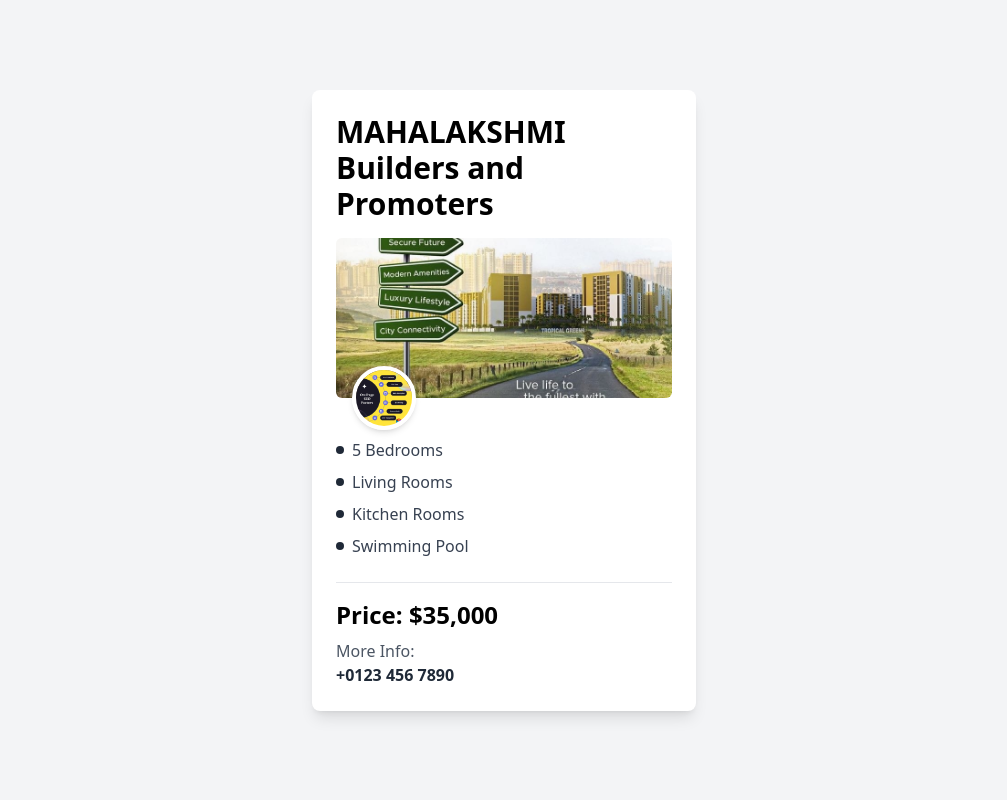
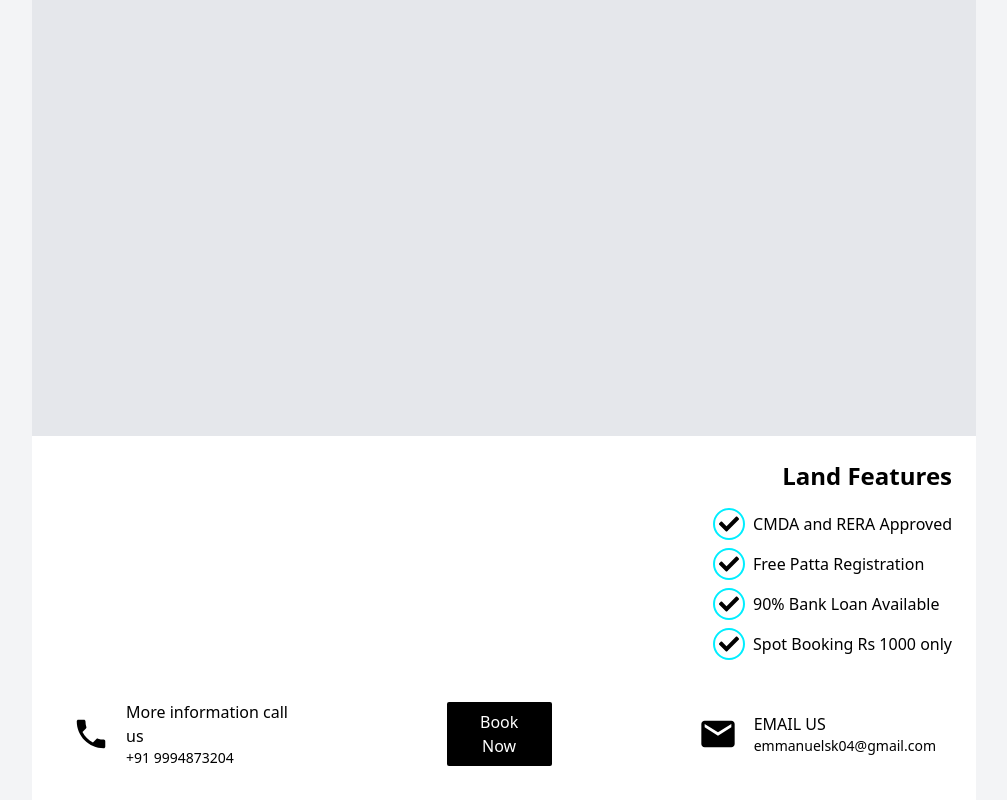
Before and after one commit to Gokkull04/mahalakshmi-app, a React (Create React App) app: page / in a window 1280 px wide. Shown: the whole page, without its empty margins (136-1143 px from the left). Built offline with nearby package versions, Linux system fonts and the light colour scheme.

Commit message:
footer done

```diff
--- a/package.json
+++ b/package.json
@@ -3,11 +3,13 @@
   "version": "0.1.0",
   "private": true,
   "dependencies": {
+    "@heroicons/react": "^2.1.5",
     "@testing-library/jest-dom": "^5.17.0",
     "@testing-library/react": "^13.4.0",
     "@testing-library/user-event": "^13.5.0",
     "react": "^18.3.1",
     "react-dom": "^18.3.1",
+    "react-icons": "^5.3.0",
     "react-scripts": "5.0.1",
     "web-vitals": "^2.1.4"
   },
--- a/src/Home.js
+++ /dev/null
@@ -1,22 +0,0 @@
-import React from 'react';
-
-const HomePage = () => {
-  return (
-    <div className="min-h-screen bg-gray-100">
-      {/* Header */}
-      <header className="flex justify-between items-center bg-white p-4 shadow-md">
-        <h1 className="text-xl font-bold text-gray-800">Mahalakshmi Builders and Promoters</h1>
-        <div className="text-lg font-semibold text-blue-600">
-          Call 1234565432
-        </div>
-      </header>
-
-      {/* Main content goes here */}
-      <main className="p-8">
-        {/* Additional content */}
-      </main>
-    </div>
-  );
-};
-
-export default HomePage;
--- a/src/PropertyCard.js
+++ b/src/PropertyCard.js
@@ -1,70 +1,86 @@
-import React from "react";
-import maha0 from './img/maha-0.jpg'
-import maha1 from './img/maha-1.jpg'
+import React from 'react';
+import { MdEmail, MdPhone } from 'react-icons/md';
+import { FaCheck } from 'react-icons/fa';
 
-const PropertyCard = () => {
+function PropertyCard() {
   return (
-    <div className="bg-white rounded-lg shadow-lg w-96 p-6 relative">
-      {/* Social Media Icons */}
-      <div className="absolute top-4 right-4 flex space-x-2">
-        <a href="#" className="text-gray-600 hover:text-gray-800">
-          <i className="fab fa-facebook-f"></i>
-        </a>
-        <a href="#" className="text-gray-600 hover:text-gray-800">
-          <i className="fab fa-twitter"></i>
-        </a>
-        <a href="#" className="text-gray-600 hover:text-gray-800">
-          <i className="fab fa-instagram"></i>
-        </a>
+    <div className="min-h-screen flex flex-col">
+      {/* Gray Background Section */}
+      <div className="bg-gray-200 w-full flex-grow">
+        {/* Add any additional content here if needed */}
       </div>
 
-      {/* Main Content */}
-      <h2 className="text-3xl font-extrabold mb-4">MAHALAKSHMI Builders and Promoters</h2>
+      {/* Footer Section */}
+      <div className="bg-white text-black py-6 px-6 flex flex-col items-center w-full">
+        {/* Land Features Section */}
+        <div className="mb-4 w-full max-w-4xl flex justify-end">
+          <div className="text-right">
+            <h2 className="text-2xl font-bold">Land Features</h2>
+            <ul className="mt-4 space-y-2 list-disc list-inside">
+              <li className="flex items-center">
+                <div className="relative w-8 h-8 flex items-center justify-center">
+                  <div className="w-full h-full border-2 border-[#0ef] rounded-full flex items-center justify-center">
+                    <FaCheck className="text-black" style={{ fontSize: '1.25rem' }} />
+                  </div>
+                </div>
+                <span className="ml-2">CMDA and RERA Approved</span>
+              </li>
+              <li className="flex items-center">
+                <div className="relative w-8 h-8 flex items-center justify-center">
+                  <div className="w-full h-full border-2 border-[#0ef] rounded-full flex items-center justify-center">
+                    <FaCheck className="text-black" style={{ fontSize: '1.25rem' }} />
+                  </div>
+                </div>
+                <span className="ml-2">Free Patta Registration</span>
+              </li>
+              <li className="flex items-center">
+                <div className="relative w-8 h-8 flex items-center justify-center">
+                  <div className="w-full h-full border-2 border-[#0ef] rounded-full flex items-center justify-center">
+                    <FaCheck className="text-black" style={{ fontSize: '1.25rem' }} />
+                  </div>
+                </div>
+                <span className="ml-2">90% Bank Loan Available</span>
+              </li>
+              <li className="flex items-center">
+                <div className="relative w-8 h-8 flex items-center justify-center">
+                  <div className="w-full h-full border-2 border-[#0ef] rounded-full flex items-center justify-center">
+                    <FaCheck className="text-black" style={{ fontSize: '1.25rem' }} />
+                  </div>
+                </div>
+                <span className="ml-2">Spot Booking Rs 1000 only</span>
+              </li>
+            </ul>
+          </div>
+        </div>
 
-      {/* Property Image */}
-      <div className="relative mb-6">
-        <img
-          src={maha0}
-          alt="Property"
-          className="w-full h-40 object-cover rounded-md"
-        />
-        <div className="absolute -bottom-8 left-4 w-16 h-16 rounded-full overflow-hidden border-4 border-white shadow-md">
-          <img
-            src={maha1}
-            alt="Room"
-            className="w-full h-full object-cover"
-          />
-        </div>
-      </div>
+        {/* Footer Actions */}
+        <div className="flex items-center justify-between w-full max-w-4xl mt-4" style={{ gap: '8rem' }}>
+          {/* Phone Number Section */}
+          <a href="tel:+919994873204" className="flex items-center text-black py-2 px-4 rounded hover:text-gray-600">
+            <MdPhone className="h-10 w-10 mr-4" />
+            <div className="flex flex-col">
+              <span className="text-base">More information call us</span>
+              <span className="text-sm">+91 9994873204</span>
+            </div>
+          </a>
 
-      {/* Features List */}
-      <ul className="mt-10 mb-6 text-gray-700">
-        <li className="flex items-center mb-2">
-          <span className="w-2 h-2 bg-gray-800 rounded-full mr-2"></span>5 Bedrooms
-        </li>
-        <li className="flex items-center mb-2">
-          <span className="w-2 h-2 bg-gray-800 rounded-full mr-2"></span>Living Rooms
-        </li>
-        <li className="flex items-center mb-2">
-          <span className="w-2 h-2 bg-gray-800 rounded-full mr-2"></span>Kitchen Rooms
-        </li>
-        <li className="flex items-center">
-          <span className="w-2 h-2 bg-gray-800 rounded-full mr-2"></span>Swimming Pool
-        </li>
-      </ul>
+          {/* Book Now Button */}
+          <button className="bg-black text-white border-white border-2 py-2 px-4 rounded hover:bg-white hover:text-black hover:border-black">
+            Book Now
+          </button>
 
-      {/* Price and Contact Info */}
-      <div className="border-t pt-4">
-        <p className="text-2xl font-bold text-brown-600 mb-2">Price: $35,000</p>
-        <div className="text-gray-600">
-          <p>More Info:</p>
-          <a href="tel:+01234567890" className="text-gray-800 font-semibold hover:text-gray-600">
-            +0123 456 7890
+          {/* Email Section */}
+          <a href="mailto:info@example.com" className="flex items-center text-black py-2 px-4 rounded hover:text-gray-600">
+            <MdEmail className="h-10 w-10 mr-4" />
+            <div className="flex flex-col">
+              <span className="text-base">EMAIL US</span>
+              <span className="text-sm">emmanuelsk04@gmail.com</span>
+            </div>
           </a>
         </div>
       </div>
     </div>
   );
-};
+}
 
 export default PropertyCard;
```
Also changed, not shown: 1 other file (tests, documents, lock files or other folders).
